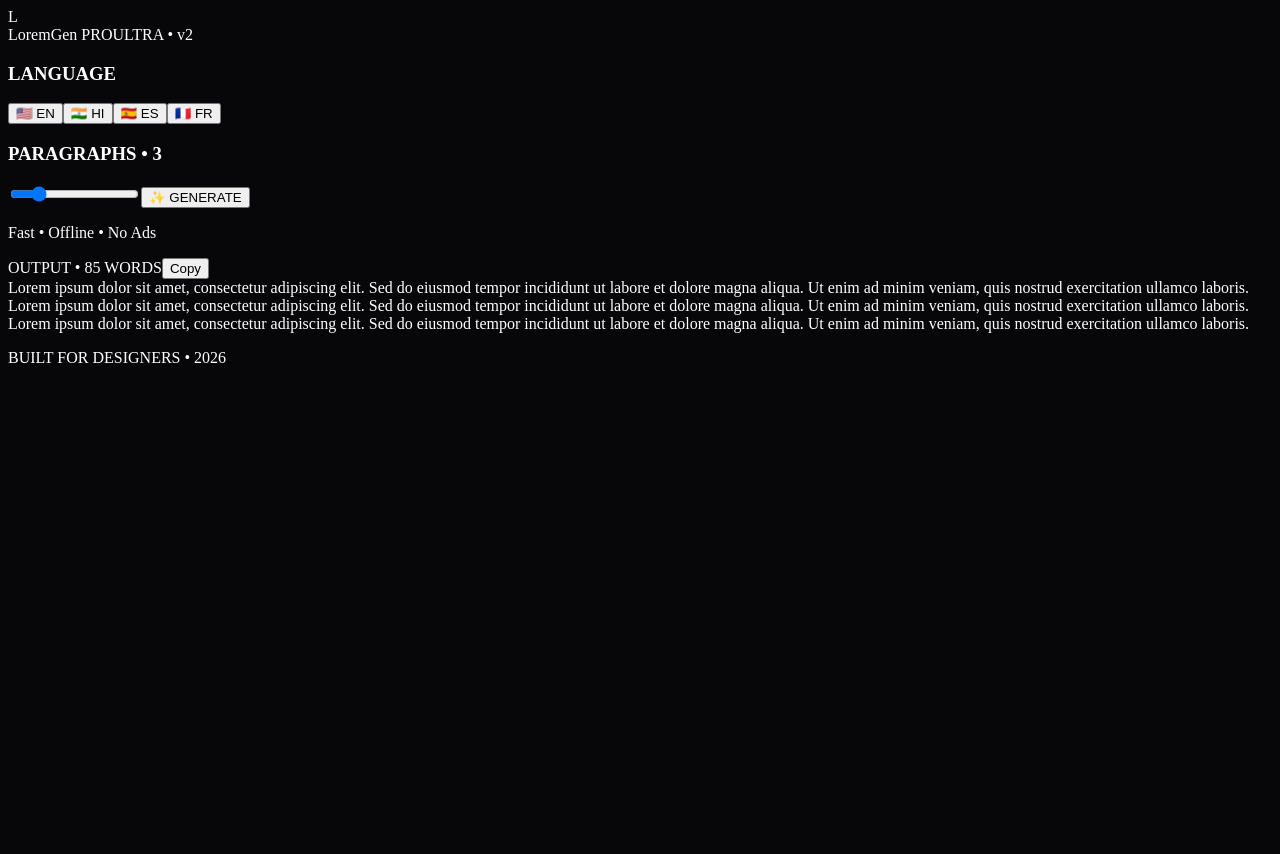
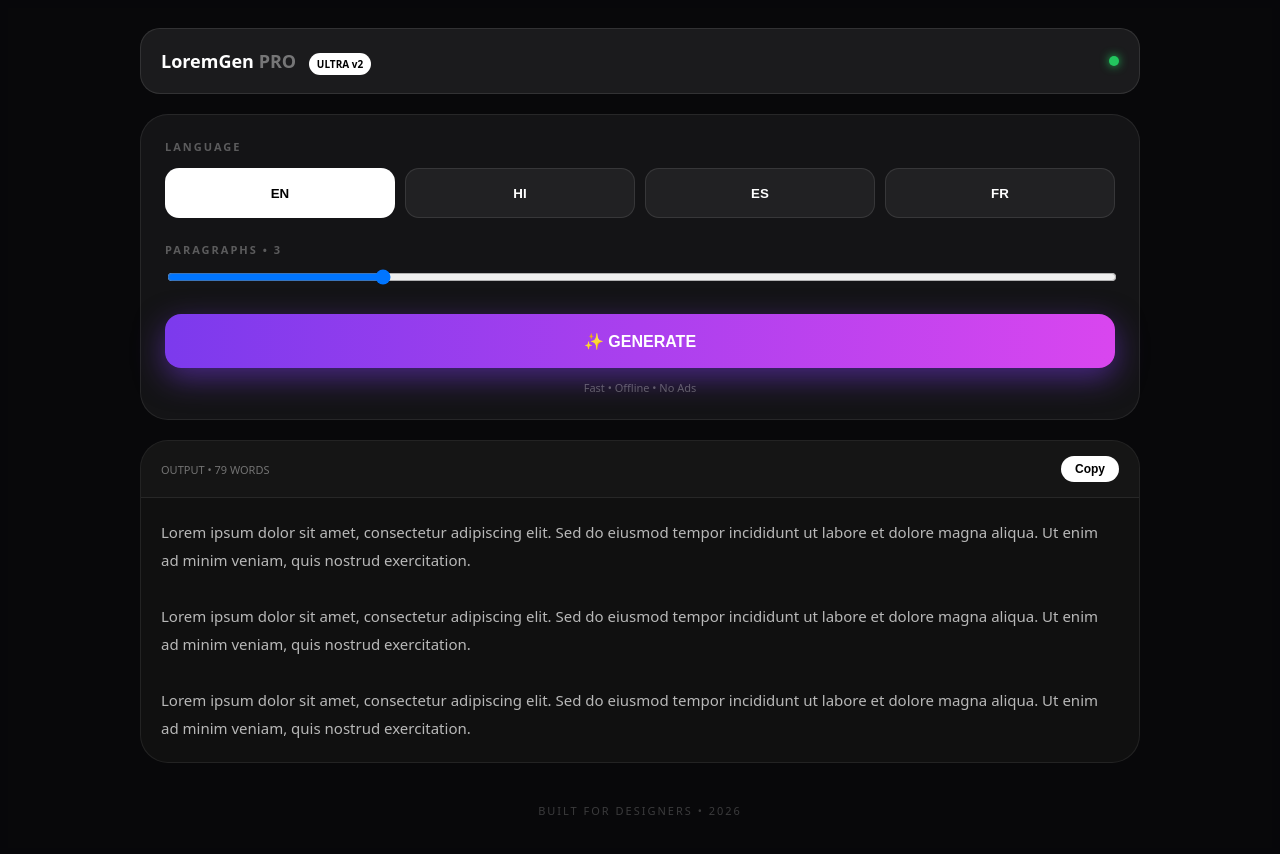
Before and after one commit to Ravs10/lorem-pro-tool, a Next.js app: page / in a window 1280 px wide. Before the commit the page ends 800 px from the top, so only its background shows below. Built offline with nearby package versions, Linux system fonts and the light colour scheme.

Commit message:
Refactor language management and UI components
Refactor language handling by replacing LANGS with TEXTS for better clarity and structure. Update the UI components and event handlers accordingly.

```diff
--- a/app/page.tsx
+++ b/app/page.tsx
@@ -1,77 +1,57 @@
 "use client";
 import { useState } from "react";
 
-const LANGS: any = {
-  EN: { flag: "🇺🇸", text: "Lorem ipsum dolor sit amet, consectetur adipiscing elit. Sed do eiusmod tempor incididunt ut labore et dolore magna aliqua. Ut enim ad minim veniam, quis nostrud exercitation ullamco laboris." },
-  HI: { flag: "🇮🇳", text: "यह एक नमूना पाठ है जिसका उपयोग डिज़ाइन में किया जाता है। लोरेम इप्सम डोलर सिट अमेट, कंसेक्टेटर एडिपिसिंग एलीट। सेड डू एइयस्मोड टेम्पोर।" },
-  ES: { flag: "🇪🇸", text: "Vivamus lacinia odio vitae vestibulum vestibulum. Lorem ipsum dolor sit amet, consectetur adipiscing elit. Cras mattis purus sit amet fermentum." },
-  FR: { flag: "🇫🇷", text: "Cras mattis purus sit amet fermentum. Lorem ipsum dolor sit amet, consectetur adipiscing elit. Sed do eiusmod tempor incididunt." },
+const TEXTS: any = {
+  EN: "Lorem ipsum dolor sit amet, consectetur adipiscing elit. Sed do eiusmod tempor incididunt ut labore et dolore magna aliqua. Ut enim ad minim veniam, quis nostrud exercitation.",
+  HI: "यह एक नमूना पाठ है जो डिज़ाइन में उपयोग होता है। लोरेम इप्सम डोलर सिट अमेट कंसेक्टेटर एडिपिसिंग एलीट।",
+  ES: "Vivamus lacinia odio vitae vestibulum. Lorem ipsum dolor sit amet, consectetur adipiscing elit.",
+  FR: "Cras mattis purus sit amet fermentum. Lorem ipsum dolor sit amet, consectetur."
 };
 
-export default function Page() {
-  const [lang, setLang] = useState("EN");
-  const [para, setPara] = useState(3);
-  const [out, setOut] = useState(Array(3).fill(LANGS.EN.text).join("\n\n"));
-  const [copied, setCopied] = useState(false);
+export default function Page(){
+  const [lang,setLang]=useState("EN");
+  const [para,setPara]=useState(3);
+  const [out,setOut]=useState(Array(3).fill(TEXTS.EN).join("\n\n"));
+  const [copied,setCopied]=useState(false);
 
-  const generate = () => {
-    setOut(Array(para).fill(LANGS[lang].text).join("\n\n"));
-  };
+  const gen=()=> setOut(Array(para).fill(TEXTS[lang]).join("\n\n"));
+  const copy=()=>{navigator.clipboard.writeText(out); setCopied(true); setTimeout(()=>setCopied(false),1500)};
 
-  const copy = () => {
-    navigator.clipboard.writeText(out);
-    setCopied(true);
-    setTimeout(()=>setCopied(false),2000);
-  };
-
-  return (
-    <div className="min-h-screen bg-[#08080a] text-white selection:bg-violet-500/30">
-      <div className="pointer-events-none fixed inset-0 bg-[radial-gradient(ellipse_at_top,_rgba(120,80,255,0.25),transparent_60%),radial-gradient(ellipse_at_bottom_right,_rgba(255,60,172,0.15),transparent_50%)]" />
-
-      <div className="relative max-w-[1100px] mx-auto px-4 py-6">
-        {/* Header */}
-        <div className="flex justify-between items-center h-[64px] px-6 rounded-[20px] bg-white/[0.06] border border-white/[0.08] backdrop-blur-2xl">
-          <div className="flex items-center gap-3">
-            <div className="w-9 h-9 rounded-xl bg-gradient-to-br from-violet-500 to-fuchsia-500 grid place-items-center font-black text-white shadow-lg">L</div>
-            <span className="font-bold tracking-tight">LoremGen <span className="text-white/40 font-medium">PRO</span></span>
-            <span className="hidden md:block ml-3 px-2.5 py-1 rounded-full bg-white text-black text-[10px] font-black tracking-widest">ULTRA • v2</span>
-          </div>
-          <div className="w-2 h-2 rounded-full bg-emerald-400 shadow-[0_0_10px_#34d399] animate-pulse" />
+  return(
+    <div style={{minHeight:"100vh", background:"#08080a", color:"white", fontFamily:"system-ui", padding:"20px"}}>
+      <div style={{maxWidth:"1000px", margin:"0 auto"}}>
+        <div style={{display:"flex", justifyContent:"space-between", alignItems:"center", background:"rgba(255,255,255,0.08)", border:"1px solid rgba(255,255,255,0.1)", borderRadius:"20px", padding:"0 20px", height:"64px"}}>
+          <b style={{fontSize:"18px"}}>LoremGen <span style={{opacity:0.4}}>PRO</span> <span style={{background:"white", color:"black", fontSize:"10px", padding:"4px 8px", borderRadius:"20px", marginLeft:"8px"}}>ULTRA v2</span></b>
+          <div style={{width:"10px", height:"10px", borderRadius:"50%", background:"#22c55e", boxShadow:"0 0 10px #22c55e"}} />
         </div>
 
-        <div className="grid md:grid-cols-[380px_1fr] gap-6 mt-6">
-          {/* Controls */}
-          <div className="rounded-[28px] bg-white/[0.05] border border-white/[0.08] p-7 backdrop-blur-2xl h-fit">
-            <h3 className="text-[11px] font-black tracking-[0.2em] text-white/30">LANGUAGE</h3>
-            <div className="grid grid-cols-2 gap-3 mt-4">
-              {Object.keys(LANGS).map(k=>(
-                <button key={k} onClick={()=>{setLang(k); setOut(Array(para).fill(LANGS[k].text).join("\n\n"))}} className={`h-[56px] rounded-2xl border text-sm font-bold transition-all ${lang===k?'bg-white text-black border-white shadow-xl scale-[1.02]':'bg-white/[0.04] border-white/[0.06] text-white/60 hover:bg-white/[0.08]'}`}>
-                  {LANGS[k].flag} {k}
-                </button>
+        <div style={{display:"grid", gridTemplateColumns:"1fr", gap:"20px", marginTop:"20px"}}>
+          <div style={{background:"rgba(255,255,255,0.05)", border:"1px solid rgba(255,255,255,0.08)", borderRadius:"28px", padding:"24px"}}>
+            <div style={{fontSize:"11px", letterSpacing:"2px", opacity:0.3, fontWeight:900}}>LANGUAGE</div>
+            <div style={{display:"grid", gridTemplateColumns:"1fr 1fr 1fr 1fr", gap:"10px", marginTop:"14px"}}>
+              {Object.keys(TEXTS).map(k=>(
+                <button key={k} onClick={()=>{setLang(k); setOut(Array(para).fill(TEXTS[k]).join("\n\n"))}} style={{height:"50px", borderRadius:"14px", border:"1px solid rgba(255,255,255,0.1)", background: lang===k? "white" : "rgba(255,255,255,0.06)", color: lang===k? "black" : "white", fontWeight:900, cursor:"pointer"}}>{k}</button>
               ))}
             </div>
 
-            <h3 className="text-[11px] font-black tracking-[0.2em] text-white/30 mt-8">PARAGRAPHS • {para}</h3>
-            <input type="range" min={1} max={12} value={para} onChange={e=>setPara(Number(e.target.value))} className="w-full mt-4 accent-violet-500" />
+            <div style={{fontSize:"11px", letterSpacing:"2px", opacity:0.3, fontWeight:900, marginTop:"24px"}}>PARAGRAPHS • {para}</div>
+            <input type="range" min={1} max={10} value={para} onChange={e=>setPara(Number(e.target.value))} style={{width:"100%", marginTop:"12px"}} />
 
-            <button onClick={generate} className="w-full mt-8 h-[54px] rounded-2xl bg-gradient-to-r from-violet-600 to-fuchsia-600 font-black tracking-wide shadow-[0_10px_30px_rgba(124,58,237,0.5)] hover:shadow-[0_10px_40px_rgba(124,58,237,0.7)] hover:scale-[1.02] active:scale-[0.98] transition-all">
-              ✨ GENERATE
-            </button>
-            <p className="text-[11px] text-white/30 text-center mt-4">Fast • Offline • No Ads</p>
+            <button onClick={gen} style={{width:"100%", marginTop:"24px", height:"54px", borderRadius:"16px", border:"none", background:"linear-gradient(90deg,#7c3aed,#d946ef)", color:"white", fontWeight:900, fontSize:"16px", cursor:"pointer", boxShadow:"0 10px 30px rgba(124,58,237,0.5)"}}>✨ GENERATE</button>
+            <div style={{textAlign:"center", fontSize:"11px", opacity:0.3, marginTop:"12px"}}>Fast • Offline • No Ads</div>
           </div>
 
-          {/* Output */}
-          <div className="rounded-[28px] bg-[#0f0f10] border border-white/[0.08] overflow-hidden flex flex-col min-h-[420px]">
-            <div className="flex justify-between items-center px-6 h-[56px] border-b border-white/[0.06] bg-white/[0.02]">
-              <span className="text-[11px] tracking-widest text-white/30 font-bold">OUTPUT • {out.split(" ").length} WORDS</span>
-              <button onClick={copy} className="px-4 h-8 rounded-full bg-white text-black text-xs font-black">{copied?"Copied! ✓":"Copy"}</button>
+          <div style={{background:"#101010", border:"1px solid rgba(255,255,255,0.08)", borderRadius:"28px", overflow:"hidden"}}>
+            <div style={{display:"flex", justifyContent:"space-between", alignItems:"center", padding:"0 20px", height:"56px", borderBottom:"1px solid rgba(255,255,255,0.08)", background:"rgba(255,255,255,0.02)"}}>
+              <span style={{fontSize:"11px", opacity:0.4}}>OUTPUT • {out.split(" ").length} WORDS</span>
+              <button onClick={copy} style={{padding:"6px 14px", borderRadius:"20px", border:"none", background:"white", color:"black", fontWeight:900, fontSize:"12px", cursor:"pointer"}}>{copied?"Copied ✓":"Copy"}</button>
             </div>
-            <div className="p-7 text-[15px] leading-8 text-white/70 whitespace-pre-wrap">{out}</div>
+            <div style={{padding:"20px", fontSize:"15px", lineHeight:"28px", opacity:0.7, whiteSpace:"pre-wrap"}}>{out}</div>
           </div>
         </div>
 
-        <p className="text-center text-[11px] text-white/20 mt-10 tracking-widest">BUILT FOR DESIGNERS • 2026</p>
+        <div style={{textAlign:"center", fontSize:"11px", opacity:0.2, marginTop:"40px", letterSpacing:"2px"}}>BUILT FOR DESIGNERS • 2026</div>
       </div>
     </div>
-  );
+  )
 }
```
